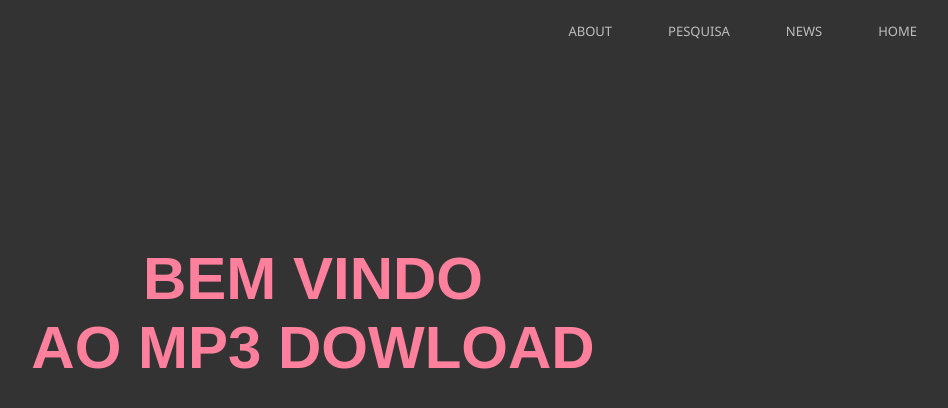
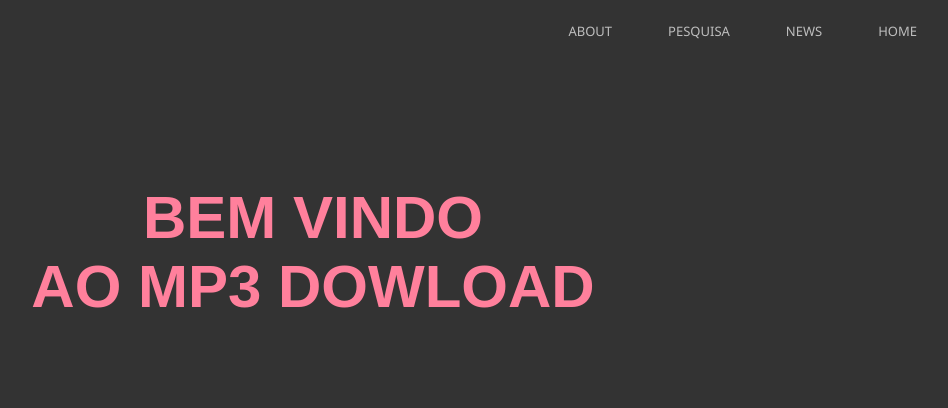
Before and after one commit to NDWnatural/MP3downloader, a plain HTML site: page index.html in a window 1280 px wide. Shown: the whole page, without its empty margins (327-1275 px from the left). Drawn offline with Linux system fonts and the light colour scheme.

Commit message:
Update styles.css

```diff
--- a/styles.css
+++ b/styles.css
@@ -38,7 +38,7 @@
 body{
   background-color: #333;
 }
-p{
+strong{
     text-align: center;
     color: rgb(255, 128, 156);
     margin: 190px 20px 20px;
```
